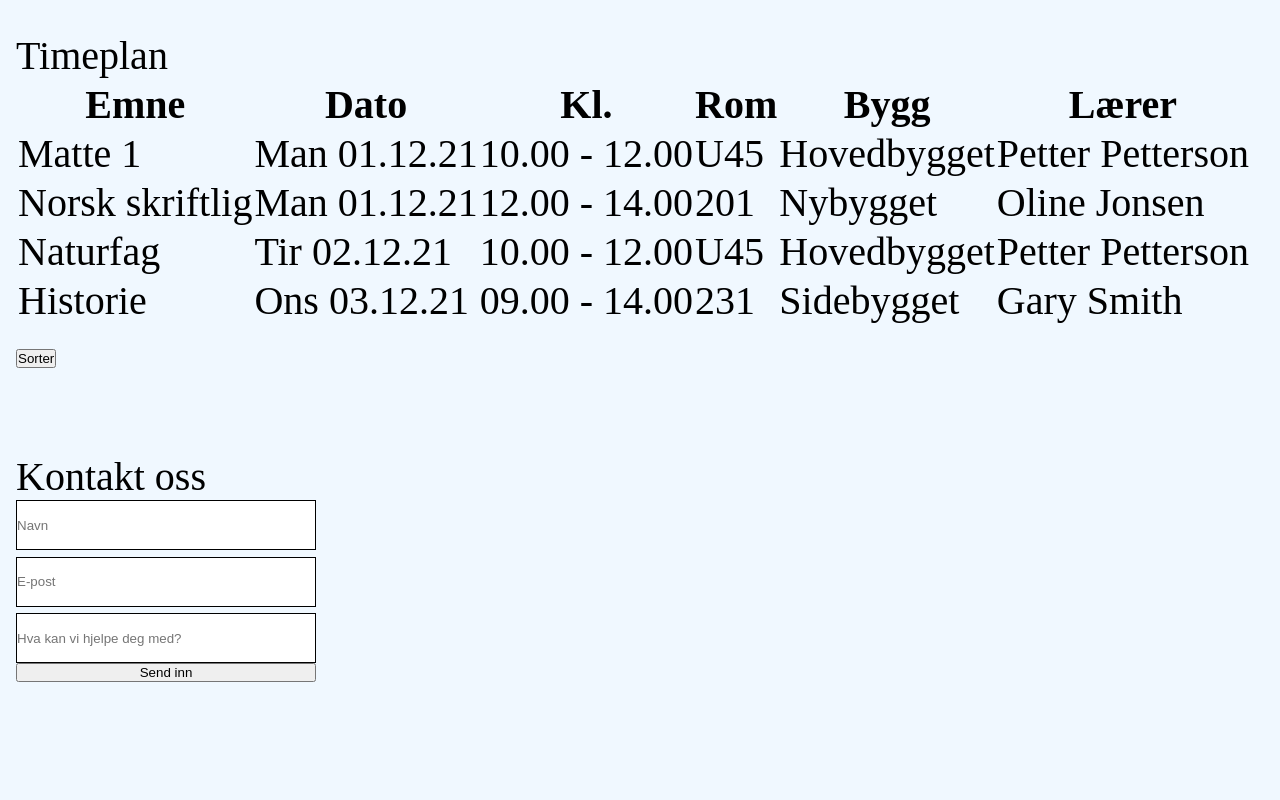
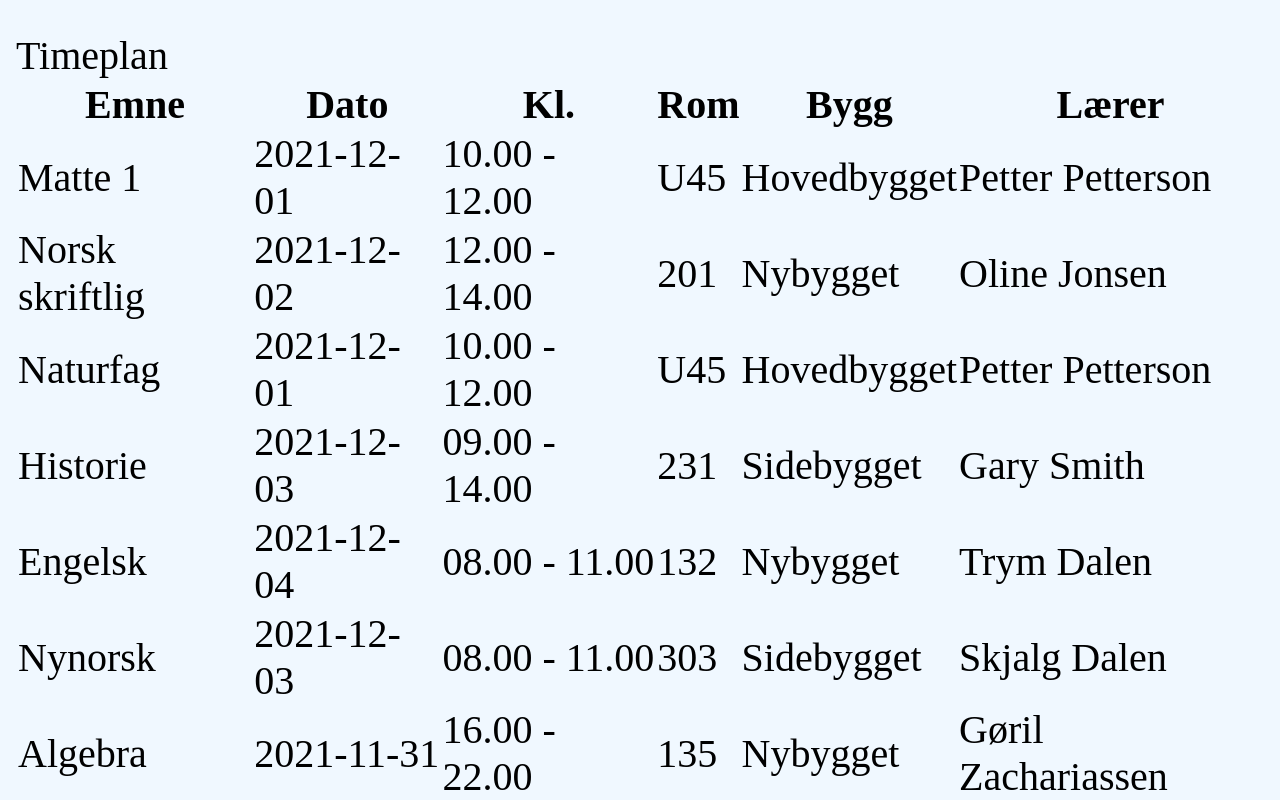
Before and after one commit to reiv003/Tema_4, a Vue app: page / in a window 1280 px wide. Shown: the part 1020-1820 px from the top of the page. Before the commit the page ends 1718 px from the top, so only its background shows below. Built offline with nearby package versions, Linux system fonts and the light colour scheme.

Commit message:
Table rows are now generated from objects in schoolClasses array. Also implemented sort for date and subject columns

```diff
--- a/src/components/Table.vue
+++ b/src/components/Table.vue
@@ -4,8 +4,8 @@
   <table>
     <thead>
       <tr>
-        <th>Emne</th>
-        <th>Dato</th>
+        <th @click="sort_table_by_subject">Emne</th>
+        <th @click="sort_table_by_date">Dato</th>
         <th>Kl.</th>
         <th>Rom</th>
         <th>Bygg</th>
@@ -13,41 +13,17 @@
       </tr>
     </thead>
     <tbody>
-      <tr>
-        <td>Matte 1</td>
-        <td>Man 01.12.21</td>
-        <td>10.00 - 12.00</td>
-        <td>U45</td>
-        <td>Hovedbygget</td>
-        <td>Petter Petterson</td>
-      </tr>
-      <tr>
-        <td>Norsk skriftlig</td>
-        <td>Man 01.12.21</td>
-        <td>12.00 - 14.00</td>
-        <td>201</td>
-        <td>Nybygget</td>
-        <td>Oline Jonsen</td>
-      </tr>
-      <tr>
-        <td>Naturfag</td>
-        <td>Tir 02.12.21</td>
-        <td>10.00 - 12.00</td>
-        <td>U45</td>
-        <td>Hovedbygget</td>
-        <td>Petter Petterson</td>
-      </tr>
-      <tr>
-        <td>Historie</td>
-        <td>Ons 03.12.21</td>
-        <td>09.00 - 14.00</td>
-        <td>231</td>
-        <td>Sidebygget</td>
-        <td>Gary Smith</td>
+      <tr v-for="schoolClass in schoolClasses">
+        <td>{{ schoolClass.subject }}</td>
+        <td>{{ schoolClass.date }}</td>
+        <td>{{ schoolClass.time }}</td>
+        <td>{{ schoolClass.room }}</td>
+        <td>{{ schoolClass.building }}</td>
+        <td>{{ schoolClass.teacher }}</td>
       </tr>
     </tbody>
   </table>
-  <button @click="sort_table">Sorter</button>
+  <button @click="sort_table_by_subject">Sorter</button>
 </template>
 
 <script>
@@ -57,7 +33,7 @@
         schoolClasses: [
           {
             subject: "Matte 1",
-            date: "Man" + "01.12.21",
+            date: "2021-12-01",
             time: "10.00 - 12.00",
             room: "U45",
             building: "Hovedbygget",
@@ -65,46 +41,89 @@
           },
           {
             subject: "Norsk skriftlig",
-            date: "Tir" + "02.12.21",
-            time: "12.00 + 14.00",
+            date: "2021-12-02",
+            time: "12.00 - 14.00",
             room: "201",
             building: "Nybygget",
             teacher: "Oline Jonsen",
           },
           {
             subject: "Naturfag",
-            date: "Man" + "01.12.21",
-            time: "10.00 + 12.00",
+            date: "2021-12-01",
+            time: "10.00 - 12.00",
             room: "U45",
             building: "Hovedbygget",
             teacher: "Petter Petterson",
           },
           {
             subject: "Historie",
-            date: "Ons" + "03.12.21",
-            time: "09.00 + 14.00",
+            date: "2021-12-03",
+            time: "09.00 - 14.00",
             room: "231",
             building: "Sidebygget",
             teacher: "Gary Smith",
           },
           {
             subject: "Engelsk",
-            date: "Tor" + "04.12.21",
-            time: "08.00 + 11.00",
+            date: "2021-12-04",
+            time: "08.00 - 11.00",
             room: "132",
             building: "Nybygget",
             teacher: "Trym Dalen",
+          },
+          {
+            subject: "Nynorsk",
+            date: "2021-12-03",
+            time: "08.00 - 11.00",
+            room: "303",
+            building: "Sidebygget",
+            teacher: "Skjalg Dalen",
+          },
+          {
+            subject: "Algebra",
+            date: "2021-11-31",
+            time: "16.00 - 22.00",
+            room: "135",
+            building: "Nybygget",
+            teacher: "Gøril Zachariassen",
           },
         ],
       };
     },
 
     methods: {
-      sort_table() {
-        console.log("table sorted");
+      sort_table_by_date() {
+        this.schoolClasses.sort(function (a, b) {
+          if (a.date < b.date) {
+            return -1;
+          }
+          if (a.date > b.date) {
+            return 1;
+          }
+          return 0;
+        });
+      },
+
+      sort_table_by_subject() {
+        this.schoolClasses.sort(function (a, b) {
+          let subject_a = a.subject.toLowerCase();
+          let subject_b = b.subject.toLowerCase();
+
+          if (subject_a < subject_b) {
+            return -1;
+          }
+          if (subject_a > subject_b) {
+            return 1;
+          }
+          return 0;
+        });
       },
     },
   };
 </script>
 
-<style></style>
+<style>
+  th:hover {
+    background-color: teal;
+  }
+</style>
```
